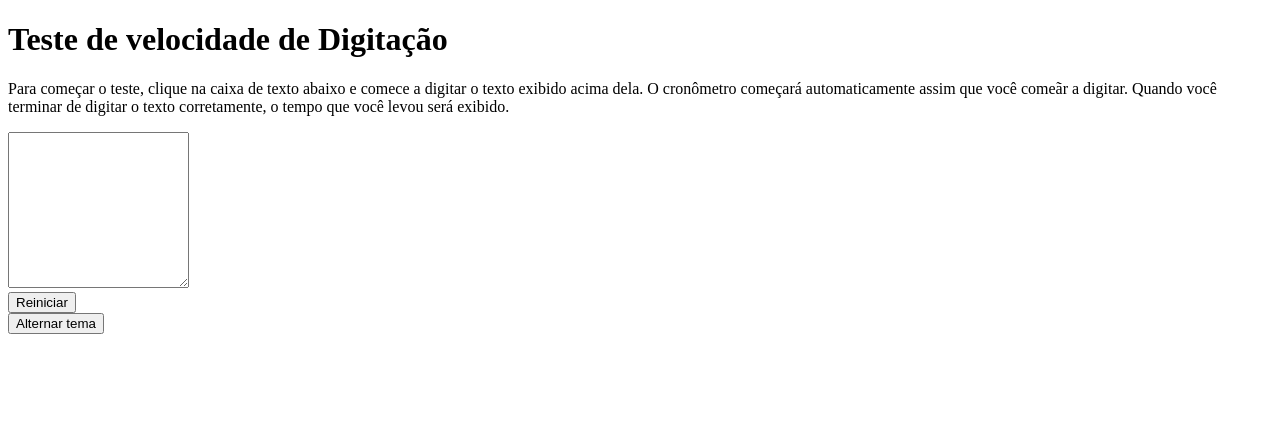
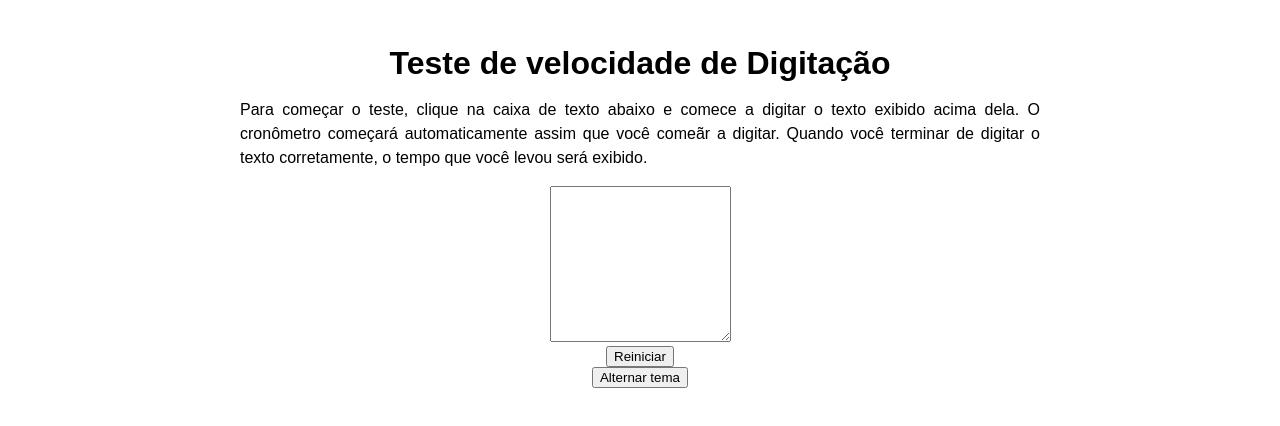
Before and after one commit to PedroPenhaa/Typing_Test, a plain HTML site: page index.html in a window 1280 px wide. Drawn offline with Linux system fonts and the light colour scheme.

Commit message:
Continue

```diff
--- a/index.html
+++ b/index.html
@@ -11,7 +11,7 @@
 
     <h1>Teste de velocidade de Digitação</h1>
 
-    <p class="intrucoes">
+    <p class="instrucoes">
         Para começar o teste, clique na caixa de texto abaixo e comece a digitar o texto exibido acima
         dela. O cronômetro começará automaticamente assim que você comeãr a digitar. Quando você
         terminar de digitar o texto corretamente, o tempo que você levou será exibido.
--- a/style.css
+++ b/style.css
@@ -0,0 +1,26 @@
+body{
+    font-family: Arial;
+    max-width: 800px;
+    margin: 0 auto;
+    padding: 1.5rem;
+    text-align: center;
+}
+
+h1{
+    font-size: 2rem;
+    margin-bottom: .5rem;
+}
+
+.instrucoes{
+    font-size: 1rem;
+    margin-bottom: 1rem;
+    line-height: 1.5;
+    text-align: justify;
+}
+
+.texto{
+    font-size: 1.2rem;
+    background-color: #f3f3f3;
+    padding: 1.2rem;
+    margin-bottom: 1rem;
+}
```
